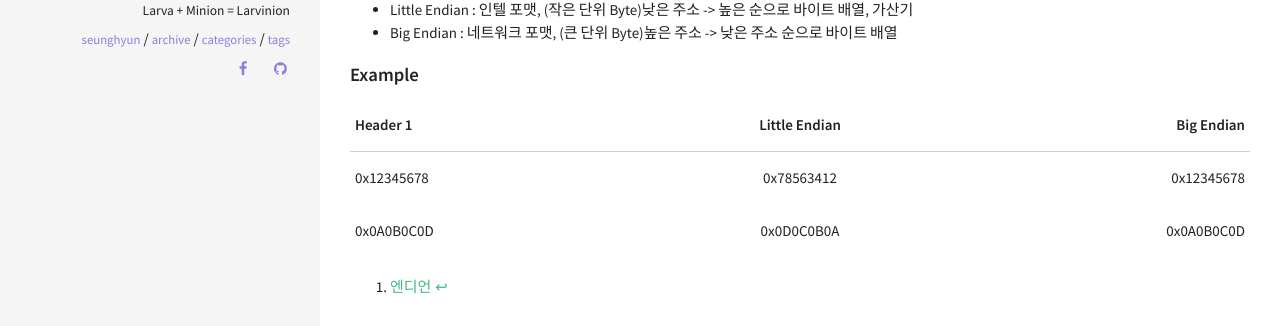
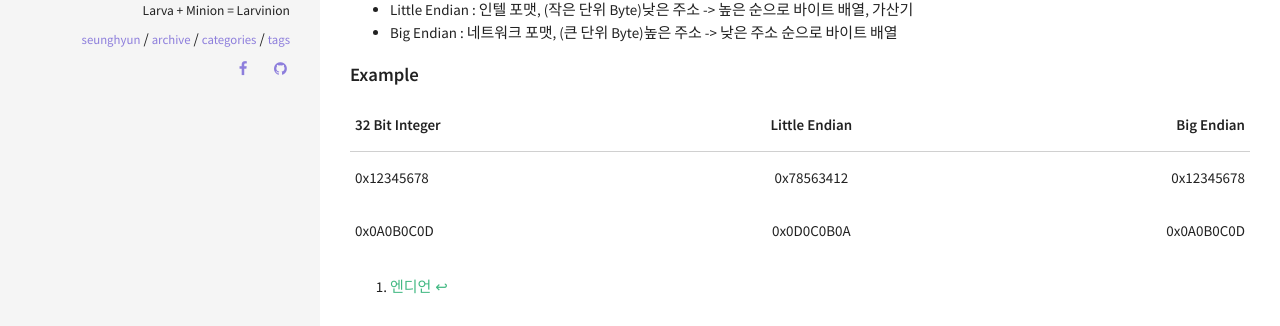
Before and after one commit to larvinion/larvinion.github.io, a Jekyll site: the page built from _posts/2018-12-28-little-big-endian.md, in a window 1280 px wide. Shown: the part 450-776 px from the top of the page. Built offline with Jekyll 4.4.1, drawn with Linux system fonts in a browser that asks for light colours.

Commit message:
Update little and big endian post

```diff
--- a/_posts/2018-12-28-little-big-endian.md
+++ b/_posts/2018-12-28-little-big-endian.md
@@ -15,7 +15,7 @@ comments: true
 
 #### Example
 
-| Header 1 | Little Endian | Big Endian |
+| 32 Bit Integer | Little Endian | Big Endian |
 |:--------|:-------:|--------:|
 | 0x12345678  | 0x78563412  | 0x12345678  |
 | 0x0A0B0C0D  | 0x0D0C0B0A  | 0x0A0B0C0D  |
```
Also changed, not shown: _drafts/2018-12-28-little-big-endian.md (+1 -1 lines).
